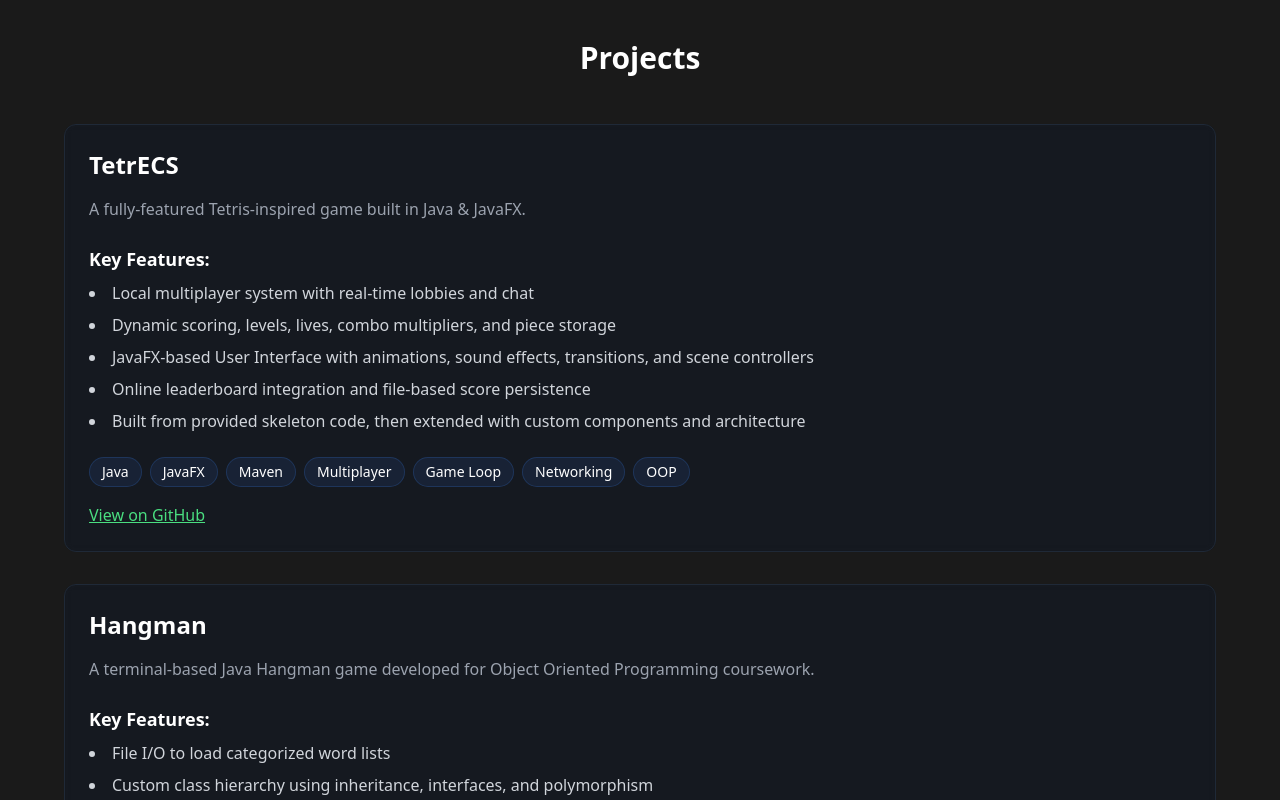
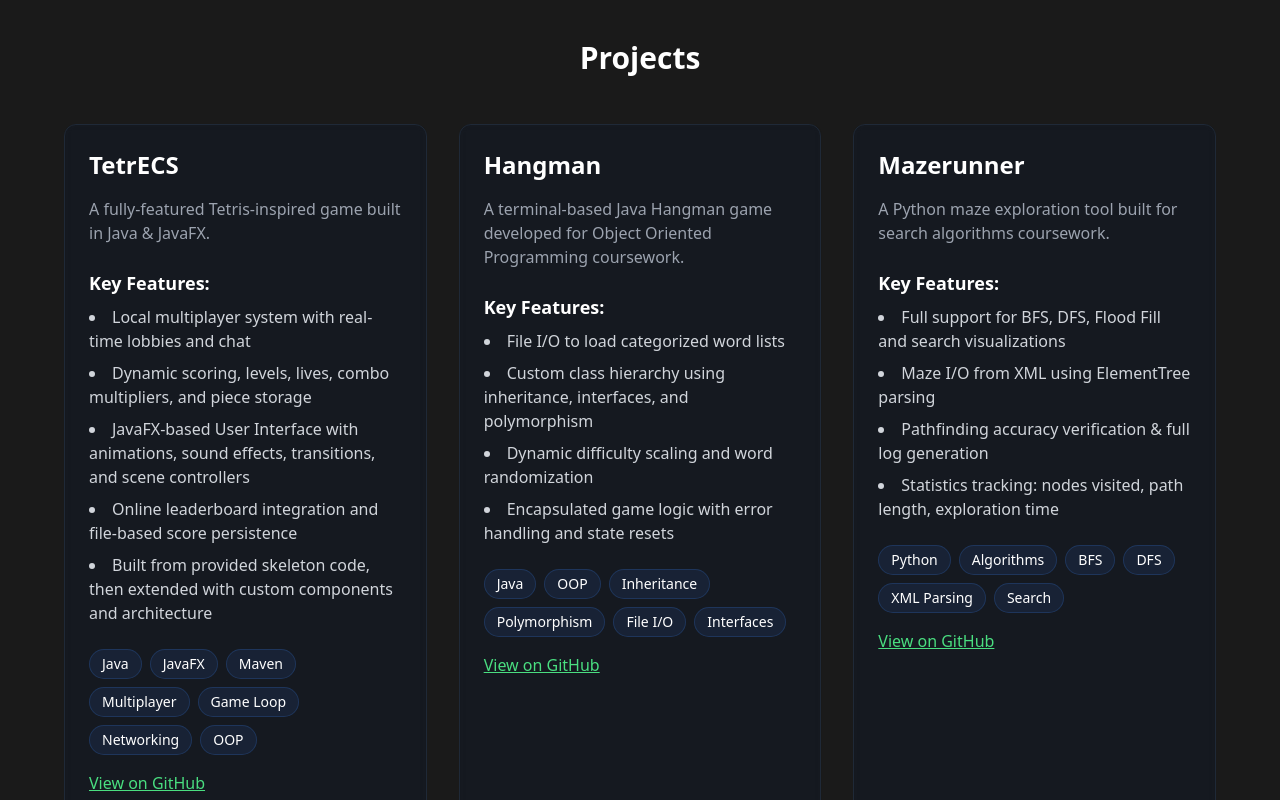
Before and after one commit to fadelbantan/builtbybantan, a Next.js app in the folder portfolio-site/: page / in a window 1280 px wide. Shown: the part 840-1640 px from the top of the page. Built offline with nearby package versions, Linux system fonts and the light colour scheme.

Commit message:
Responsive projects grid, depending on desktop, tablet, or phone usage

```diff
--- a/portfolio-site/app/components/SystemArchitecture.tsx
+++ b/portfolio-site/app/components/SystemArchitecture.tsx
@@ -15,7 +15,7 @@
 					Projects
 				</motion.h2>
 
-				<div className="grid grid-cols-1 gap-8">
+				<div className="grid grid-cols-1 sm:grid-cols-2 xl:grid-cols-3 gap-8">
 
 					{/* TetrECS */}
 					<motion.div
@@ -160,7 +160,7 @@
 							</ul>
 						</div>
 						<div className="flex flex-wrap gap-2 mb-4">
-							{['React Native', 'JavaScript', 'UI/UX' ,'State Management', 'Mobile App'].map((tech, i) => (
+							{['React Native', 'JavaScript', 'UI/UX', 'State Management', 'Mobile App'].map((tech, i) => (
 								<span key={i} className="text-sm px-3 py-1 bg-blue-500/10 rounded-full border border-blue-500/20">
 									{tech}
 								</span>
```
